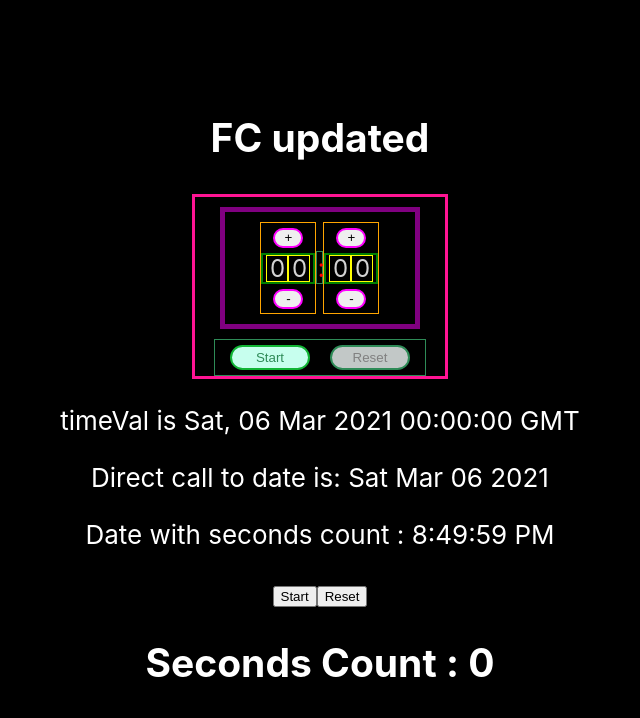
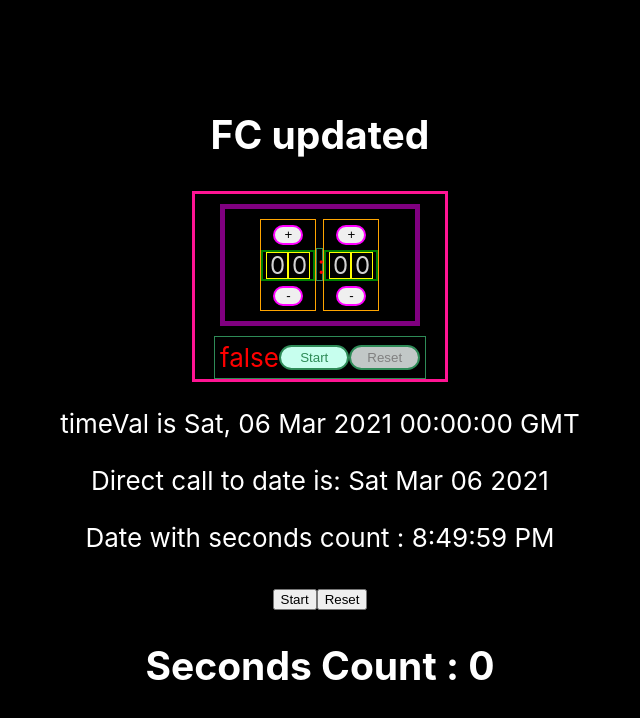
Before and after one commit to stevekutz/timer_React_Hooks, a React (Create React App) app in the folder app/: page / in a window 1280 px wide. Shown: the top 718 px of the page, without its empty margins (320-960 px from the left). Built offline with nearby package versions, Linux system fonts and the light colour scheme.

Commit message:
added handlers for start/stop reset

```diff
--- a/app/src/comp/Timer.js
+++ b/app/src/comp/Timer.js
@@ -44,7 +44,8 @@ const Timer = (props) => {
 
     const resetTimer = () => {
         setTimerActive(false);
-        setSecondsCount(0);
+        // setSecondsCount(0);
+        setTimeVal((dayjs().startOf('day')));
 
         console.log("Reset FIRED")
     }
@@ -54,6 +55,13 @@ const Timer = (props) => {
 
     // }
 
+
+    const timeCounter = () => {
+
+
+
+
+    }
 
     // useEffect
     // similar to mix of componentDidMount + componentDidUpdate + componentWillUnmount
@@ -69,31 +77,32 @@ const Timer = (props) => {
 
 
     //      THIS useEffect Hook is REFACTORED into below Hook
-    // useEffect(() => {
-    //     timerActive ? setTimerStartStop('Stop') : setTimerStartStop('Start')
+    useEffect(() => {
+        timerActive ? setTimerStartStop('Stop') : setTimerStartStop('Start')
 
-    // }, [timerActive])
+    }, [timerActive])
 
 
     // // similar to mix of componentDidMount + componentDidUpdate + componentWillUnmount
-    // useEffect( () => {
-    //     if(timerActive) {
-    //         const timer = setInterval(
-    //             // () => {setSecondsCount(secondsCount + 1)}
-    //             () => {setTimeVal(startOfDay(new Date()))}
-    //         , 100)
+    useEffect( () => {
+        if(timerActive) {
+            const timer = setInterval(
+                // () => {setSecondsCount(secondsCount + 1)}
+                // () => {setTimeVal(startOfDay(new Date()))}
+                () => setTimeVal(timeVal.add(1, 's'))
+            , 100)
 
-    //         setTimerStartStop('Stop');
-    //         // cancels operation of timer, this allows single increment else this starts count up from 0
-    //         return () => clearInterval(timer);
+            setTimerStartStop('Stop');
+            // cancels operation of timer, this allows single increment else this starts count up from 0
+            return () => clearInterval(timer);
 
-    //     }
+        }
 
-    //     setTimerStartStop('Start')
+        setTimerStartStop('Start')
 
 
-    // //}, [])     // this is original Hook
-    // }, [timerActive, timeVal]);   // refactored
+    //}, [])     // this is original Hook
+    }, [timerActive, timeVal]);   // refactored
 
 
     useEffect( () => {
@@ -118,6 +127,10 @@ const Timer = (props) => {
 
                 timerActive = {timerActive}
                 timerStartStop = {timerStartStop}
+
+                toggleTimer_handler = {toggleTimer}
+                resetTimer_handler = {resetTimer}
+
             />
 
             <p> timeVal is {timeVal.toString()}</p>
--- a/app/src/comp/TimerDisplay.js
+++ b/app/src/comp/TimerDisplay.js
@@ -172,8 +172,9 @@ const TimerDisplay = (props) => {
             </DisplayDigitContainerDiv>
 
         <TimerControlContainerDiv>
-            <StartStopButton> {props.timerStartStop} </StartStopButton>
-            <ResetButton> Reset </ResetButton>
+            <div> {props.timerActive.toString()}</div>
+            <StartStopButton onClick = {props.toggleTimer_handler}> {props.timerStartStop} </StartStopButton>
+            <ResetButton onClick = {props.resetTimer_handler}> Reset </ResetButton>
         </TimerControlContainerDiv>
 
 
--- a/app/src/styled/timer_display_style.js
+++ b/app/src/styled/timer_display_style.js
@@ -127,9 +127,14 @@ const IncDecControlButton = styled.button`
     `
 
     const StartStopButton = styled(TimerControlButton)`
+        // color: ${props => props.timerActive ? '#B3000' : 'seagreen'};
+        // background: ${props => props.timerActive ? 'pink' : '#C7FFEE'};
+        // border: ${props => props.timerActive ? '2px solid palevioletred' : '2px solid #11B535'}
+
         color: ${props => props.timerActive ? '#B30000' : 'seagreen'};
         background: ${props => props.timerActive ? 'pink' : '#C7FFEE'};
-        border: ${props => props.timerActive ? '2px solid palevioletred' : '2px solid #11B535'}
+        border: ${props => props.timerActive ? '2px solid palevioletred' : '2px solid seagreen'}
+
 
     `
 
```
